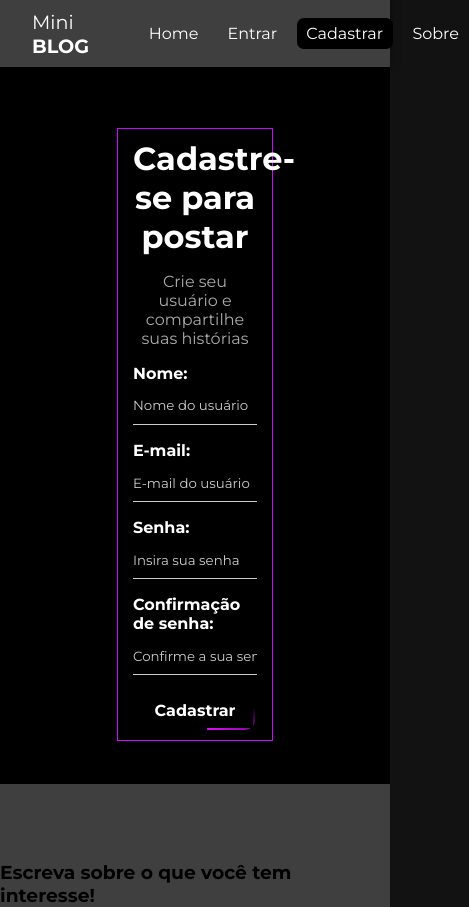
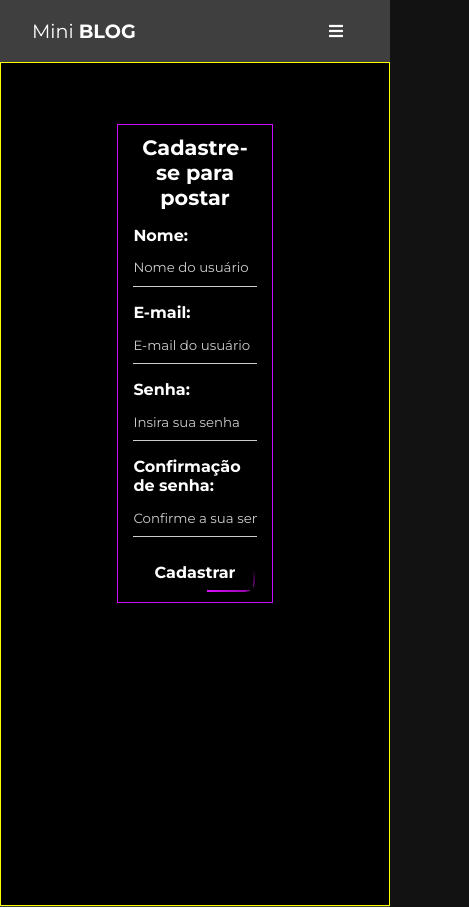
Before and after one commit to IanFranco7/miniblog, a React (Create React App) app: page /register in a window 390 px wide. Shown: the top 907 px of the page, 469 px wide, since content can reach past the window. Built offline with nearby package versions, Linux system fonts and the light colour scheme; no server answers.

Commit message:
Add changes

```diff
--- a/public/index.html
+++ b/public/index.html
@@ -15,6 +15,7 @@
       user's mobile device or desktop. See https://developers.google.com/web/fundamentals/web-app-manifest/
     -->
     <link rel="manifest" href="%PUBLIC_URL%/manifest.json" />
+    <link rel="stylesheet" href="https://use.fontawesome.com/releases/v5.15.4/css/all.css" integrity="sha384-DyZ88mC6Up2uqS4h/KRgHuoeGwBcD4Ng9SiP4dIRy0EXTlnuz47vAwmeGwVChigm" crossorigin="anonymous"/>
     <!--
       Notice the use of %PUBLIC_URL% in the tags above.
       It will be replaced with the URL of the `public` folder during the build.
--- a/src/components/NavBar.js
+++ b/src/components/NavBar.js
@@ -3,16 +3,22 @@ import { NavLink } from "react-router-dom";
 import { useAuthentication } from "../hooks/useAuthentication";
 
 import { useAuthValue } from "../context/AuthContext";
+import { useEffect, useState } from "react";
 
 import styles from './NavBar.module.css'
 
 const NavBar = () => {
     const { user } = useAuthValue()
     const {logout} = useAuthentication()
+    const [isMobile, setIsMobile] = useState(false)
+
+
+
     return (
         <nav>
             <NavLink to="/" className={styles.brand}>Mini <span>Blog</span></NavLink>
-            <ul className={styles.links_list}>
+            <ul className={isMobile ? styles.responsive_list: styles.links_list }
+            onClick={() => setIsMobile(false)}>
                 <li>
                     <NavLink to="/" className={({ isActive }) => (isActive ? styles.active : '')}>Home</NavLink>
                 </li>
@@ -49,6 +55,10 @@ const NavBar = () => {
 
 
             </ul>
+            <button className={styles.mobile_menu_icon} onClick={() => setIsMobile(!isMobile)}>
+                {isMobile ? (<i className="fas fa-times"></i>) : (<i className="fas fa-bars"></i>)}
+            </button>
+
 
         </nav>
     )
--- a/src/components/NavBar.module.css
+++ b/src/components/NavBar.module.css
@@ -8,6 +8,9 @@ nav{
     background-color: #3e3f3e;
 }
 
+.toggle{
+    display: none;
+}
 
 .brand{
     font-size: 1.2em;
@@ -36,3 +39,47 @@ nav{
     color: #fff;
     border-radius: 7px;
 }
+
+
+.mobile_menu_icon{
+    display: none;
+}
+
+
+@media(max-width: 768px){
+    .links_list{
+        display: none;
+        flex-direction: column;
+    }
+
+    .responsive_list {
+        display: block;
+        position: absolute;
+        top: 4.5vh;
+        right: 0;
+        width: 100vw;
+        background-color: #23232e;
+    }
+
+    .responsive_list li{
+        list-style: none;
+        color: #fff;
+        text-align: center;
+        padding: 15px;
+        width: 100%;
+        transition: all 0.5s ease;
+    }
+
+    .mobile_menu_icon{
+        padding: 10px;
+
+        display: block;
+    }
+
+   i{
+    position: relative;
+    z-index: 2;
+    padding: 5px;
+   }
+
+}
--- a/src/components/PostDetails.module.css
+++ b/src/components/PostDetails.module.css
@@ -65,3 +65,12 @@
     0 0 25px #C60DFF,
     0 0 50px #C60DFF
 }
+
+@media(max-width: 768px){
+    .control{
+        width: 320px;
+    }
+
+    .post_detail h2{
+    }
+}
--- a/src/pages/Home/Home.module.css
+++ b/src/pages/Home/Home.module.css
@@ -53,3 +53,10 @@
     0 0 50px #C60DFF,
     0 0 100px #C60DFF
 }
+
+@media(max-width: 768px){
+    .home h1{
+        text-align: center;
+        font-size: 1.5rem;
+    }
+}
--- a/src/pages/Post/Post.js
+++ b/src/pages/Post/Post.js
@@ -14,7 +14,9 @@ const Post = () => {
         { post && (
             <>
             <h1>{post.title}</h1>
-            <img src={post.image} alt={post.title} />
+            <div className={styles.control}>
+                <img src={post.image} alt={post.title} />
+            </div>
             <p>{post.body}</p>
             <h3>Esse post trata sobre:</h3>
             <div className={styles.tags}>
--- a/src/pages/Post/Post.module.css
+++ b/src/pages/Post/Post.module.css
@@ -1,6 +1,15 @@
 .post_container{
     text-align: center;
 
+}
+
+.post_container .control{
+    margin: 0 auto;
+    width: 70%;
+}
+
+.post_container .control img{
+    width: 100%;
 }
 
 .post_container h1, .post_container p{
@@ -26,3 +35,16 @@
     font-weight: bold;
     color: #bcc;
 }
+
+@media(max-width:768px){
+    .control{
+        margin: 0 auto;
+        width: 60%
+    }
+    .post_container img{
+        display: block;
+
+        width: 100%;
+
+    }
+}
--- a/src/pages/Register/Register.module.css
+++ b/src/pages/Register/Register.module.css
@@ -1,7 +1,7 @@
 .register{
     text-align: center;
     background-color: #000;
-    min-height: 85vh;
+    height: 100vh;
 }
 
 .register h1{
@@ -17,6 +17,7 @@
     margin-top: 0;
     user-select: none;
 }
+
 .formulario form{
     margin-top: 2rem;
     padding: 10px 15px;
@@ -41,7 +42,6 @@
     font-weight: bold;
     padding: 10px 15px;
     font-size: 1em;
-
 }
 
 .btn:hover{
@@ -135,3 +135,27 @@
     background-color: #aaa;
     box-shadow: none;
   }
+
+
+  @media(max-width: 768px){
+    .register{
+      border: 1px solid yellow;
+    }
+
+    .register h1{
+      font-size: 1.3em;
+      margin-bottom: 1rem;
+    }
+
+    .register p{
+      display: none;
+    }
+
+    .formulario form{
+      width: 100vw;
+      margin-bottom: 2rem;
+
+    }
+
+
+  }
```
